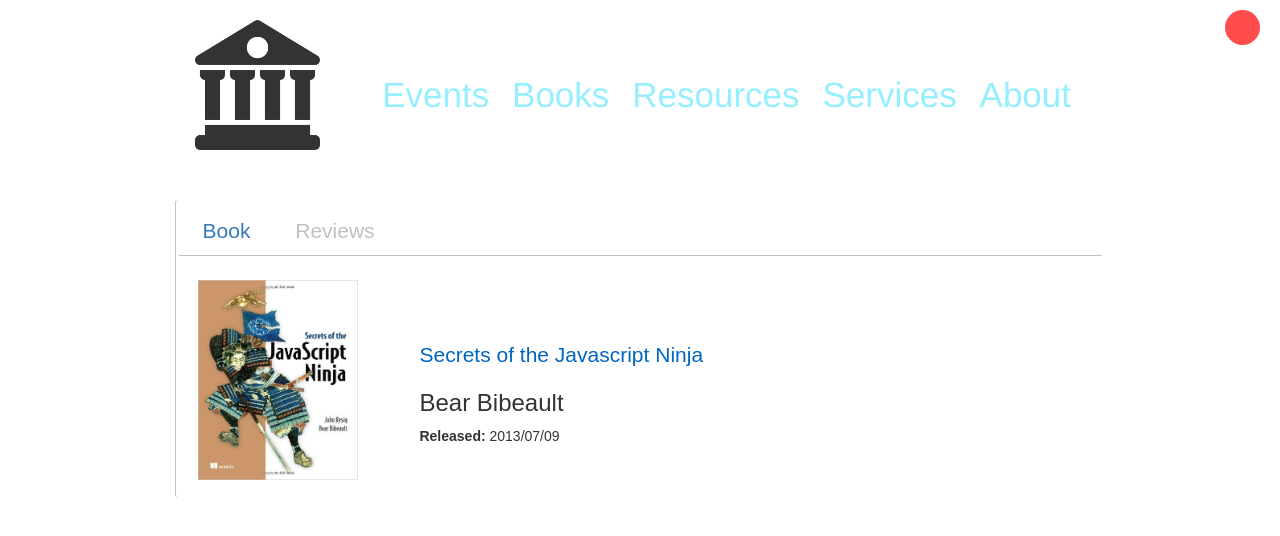
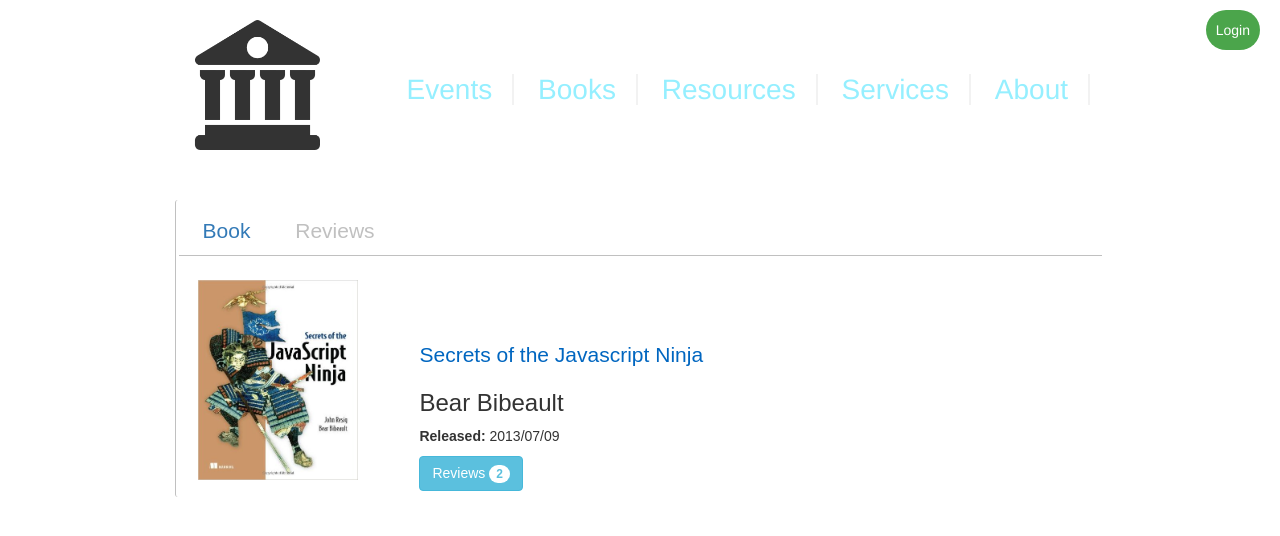
Before and after one commit to jstsumguy/skokie-interview, a Django app: page /book/1/ in a window 1280 px wide. Shown: the top 536 px of the page. Run offline with Django 3.2, Linux system fonts and the light colour scheme; data comes from the database, SQL or seed files in the repository; both versions use the stored data as it was after the commit; some libraries are stand-ins or nearby versions.

Commit message:
updated navbar

```diff
--- a/books/views.py
+++ b/books/views.py
@@ -24,12 +24,13 @@ def index(request):
 	if request.user.is_authenticated():
 		logged_in = True
 	books = [book for book in Book.objects.all()[:50]]
-	return render(request, 'home.html', {'books': books, 'logged_in': logged_in})
+	return render(request, 'home.html', {'books': books, 'logged_in': logged_in })
 
 def book(request, book_id):
 	logged_in = False
 	book = Book.objects.get(id=book_id)
 	reviews = Review.objects.filter(book=book)
+	reviews_count = len(reviews)
 	user_id = request.user.id if request.user.is_authenticated() else None
 	submitted = None
 	if request.user.is_authenticated():
@@ -41,6 +42,7 @@ def book(request, book_id):
 				break
 	return render(request, 'book.html', {'book': book,
 										'reviews': reviews,
+										'reviews_count': reviews_count,
 										'logged_in': logged_in,
 										'submitted': submitted,
 										'book_id': book_id,
--- a/static/styles/index.css
+++ b/static/styles/index.css
@@ -25,8 +25,10 @@ ul.nav-items li {
 ul.nav-items li a {
 	list-style-type: none;
 	text-decoration: none;
-	font-size: 2.5em;
-	padding-right: 19px;
+	border-right: 2px solid #f2f2f2;
+	font-size: 2.0em;
+	padding-right: 20px;
+	padding-left: 20px;
 	color: #95EFFF;
 }
 
@@ -50,22 +52,28 @@ div.heading { width: 75%; float: right; margin-top: -140px;}
 	position: absolute;
 	top: 10px;
 	right: 20px;
-	width: 35px;
-	height: 35px;
-	border-radius: 50%;
+	border-radius: 20px;
 	opacity: .7;
-	background-color: red;
+	background-color: green;
+	list-style-type: none;
+	text-decoration: none;
+	color: white;
+	padding: 10px;
 }
 #logout {
 	position: absolute;
 	top: 10px;
 	right: 20px;
-	width: 35px;
-	height: 35px;
-	border-radius: 50%;
+	border-radius: 20px;
 	opacity: .7;
-	background-color: green;
+	background-color: red;
+	list-style-type: none;
+	text-decoration: none;
+	color: white;
+	padding: 10px;
 }
+#logout:hover { color: red; }
+#login:hover { color: green; }
 
 /* chrome fixes */
 a.no {border:0; outline:none;}
--- a/templates/base.html
+++ b/templates/base.html
@@ -8,9 +8,9 @@
 <div class="content">
 
 	{% if logged_in %}
-	<a id="logout" href="/logout/"></a>
+	<a id="logout" href="/logout/">Logout</a>
 	{% else %}
-	<a id="login" href="/accounts/login/"></a>
+	<a id="login" href="/accounts/login/">Login</a>
 	{% endif %}
 
 	<div class="nav">
--- a/templates/book.html
+++ b/templates/book.html
@@ -35,6 +35,10 @@
                 <a class="title" href="#">{{ book.title }}</a>
                 <h3 class="author">{{ book.author }}</h3>
                 <p class="release-date"><strong>Released:</strong> {{ book.release_date|date:'Y/m/d' }}</p>
+                <!-- badge -->
+                <button class="btn btn-info" type="button">
+                  Reviews <span class="badge">{{ reviews_count }}</span>
+                </button>
               </div>
             <!-- end tab 1 -->
             </div>
@@ -117,17 +121,16 @@ $(document).ready(function() {
   for(i=0; i < ratings.length; i++) {
     parent = ratings[i];
     rval = parent.getElementsByClassName('rating_value')[0].value;
-    console.log('rval ' + rval);
     if((!isNaN(rval)) && (rval > 0)) {
-        for(i=1; i <= rval; i++) {
+        for(k=1; k <= rval; k++) {
           star = document.createElement('span');
           star.innerHTML = '&#9733';
           star.className = 'star';
           nodeBefore = parent.getElementsByClassName('review-title')[0];
           parent.insertBefore(star, nodeBefore);
-      }
-    }
-  }
+      }// inner for
+    } // if
+  }// for
 
   // function createStarWidget(parent, ratingVal) {
   //   for(i=1; i <= ratingVal; i++) {
```
Also changed, not shown: db.sqlite3.
